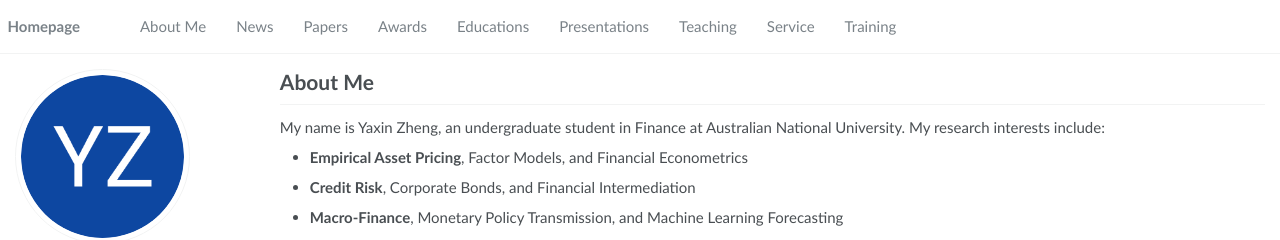
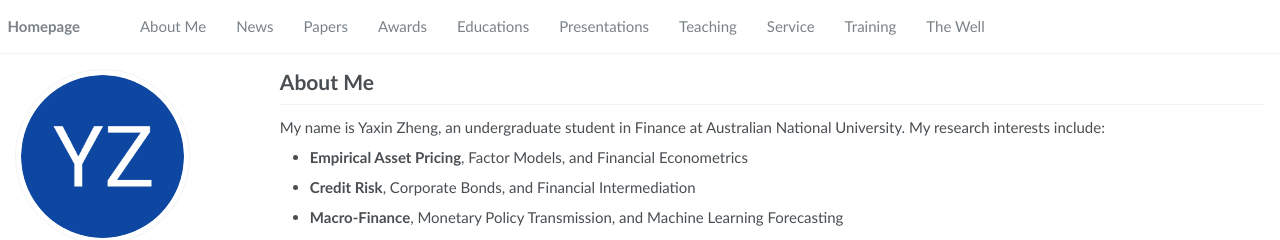
Before and after one commit to yaxinzhenge/yaxinzhenge.github.io, a Jekyll site: the page built from _pages/about.md, in a window 1280 px wide. Shown: the top 240 px of the page. Built offline with Jekyll 4.4.1, drawn with Linux system fonts in a browser that asks for light colours.

Commit message:
Update navigation.yml

```diff
--- a/_data/navigation.yml
+++ b/_data/navigation.yml
@@ -26,3 +26,6 @@ main:
 
   - title: "Training"
     url: "/training/"
+
+  - title: "The Well"
+    url: "/thewell/"
```
